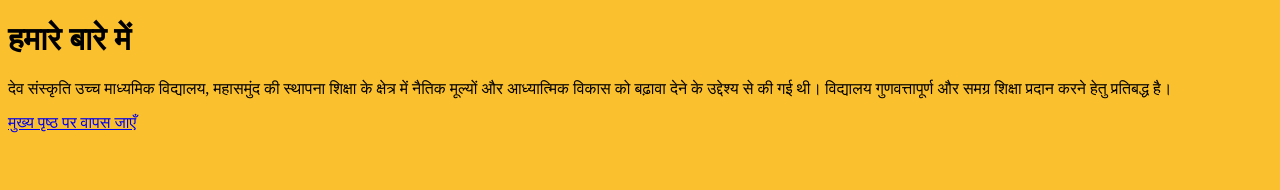
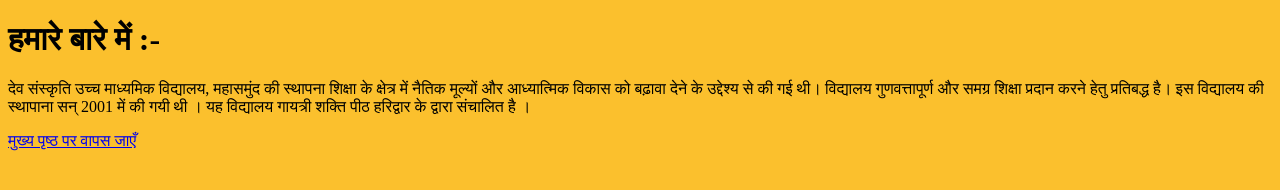
Before and after one commit to rishabh221-creater/dsvms-mahasamund, a plain HTML site: page about.html in a window 1280 px wide. Drawn offline with Linux system fonts and the light colour scheme.

Commit message:
Update about.html

```diff
--- a/about.html
+++ b/about.html
@@ -7,9 +7,10 @@
 </head>
   <body style="background-color:#fbc02d;">
 <body>
-  <h1>हमारे बारे में</h1>
+  <h1>हमारे बारे में :-</h1>
   <p>
     देव संस्कृति उच्च माध्यमिक विद्यालय, महासमुंद की स्थापना शिक्षा के क्षेत्र में नैतिक मूल्यों और आध्यात्मिक विकास को बढ़ावा देने के उद्देश्य से की गई थी। विद्यालय गुणवत्तापूर्ण और समग्र शिक्षा प्रदान करने हेतु प्रतिबद्ध है।
+    इस विद्यालय की स्थापाना सन् 2001 में की गयी थी । यह विद्यालय गायत्री शक्ति पीठ हरिद्वार के द्वारा संचालित है ।
   </p>
   <a href="index.html">मुख्य पृष्ठ पर वापस जाएँ</a>
 </body>
```
